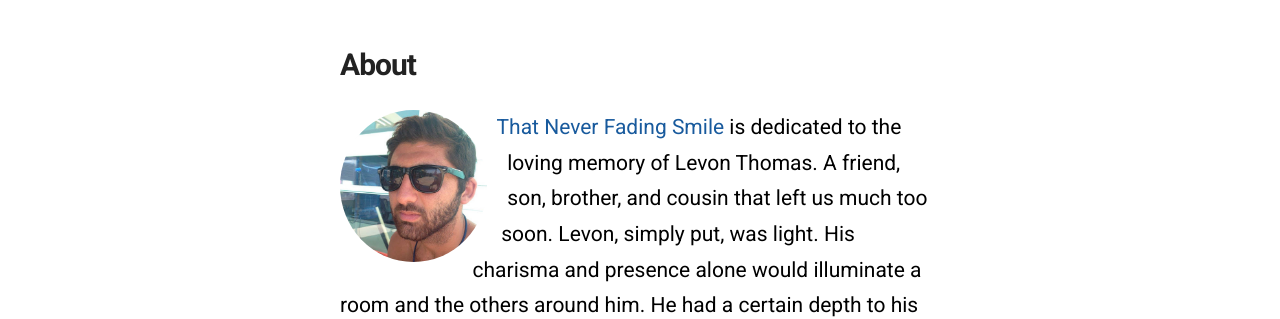
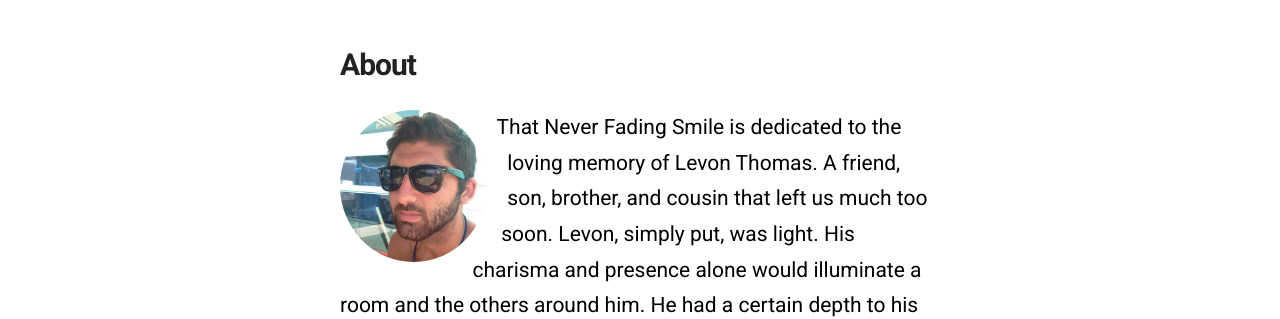
Before and after one commit to balzohrd/flapjack, a Jekyll site: the page built from about.md, in a window 1280 px wide. Shown: the top 319 px of the page. Built offline with Jekyll 4.4.1, drawn with Linux system fonts in a browser that asks for light colours; nearby versions of some CDN libraries; comment, search, counter and statistics services are not loaded; some of the changed text lies outside the part shown.

```diff
--- a/about.md
+++ b/about.md
@@ -4,7 +4,7 @@
 permalink: /about/
 excerpt: "About page description"
 ---
- <img class="c-image" src="{{ "/assets/images/levsitepic.jpg" | prepend: site.baseurl }}" border="0" alt="[name]" /> [That Never Fading Smile](thatneverfadingsmile.com) is dedicated to the loving memory of Levon Thomas. A friend, son, brother, and cousin that left us much too soon. Levon, simply put, was light. His charisma and presence alone would illuminate a room and the others around him. He had a certain depth to his pattern of thinking, he was able to illustrate his thoughts through words in the most unique of ways. His ability and more so his strive to grow and learn had really developed in the past few months. He wanted to be better and was constantly enriching his mind through many outlets, by far the most important being music. For this reason, some of Lev’s closest friends have gathered together to create this website. In times of hardship and sorrow words can be hollow. Lev and I understood this to its full extent, hence why we leaned on music’s ability to heal and comfort. Music was a major factor in Levon and I becoming such close friends. Countless nights would be spent just talking and searching for music that paralleled our current states of mind. A song, riff, or even some lyrics could sometimes capture the idea we were trying to get across to each other better than our words could. This inspired the launch of this site. It was designed, developed, and its content chosen by close friends of Lev. Check back in every Wednesday to listen to future playlists.
+ <img class="c-image" src="{{ "/assets/images/levsitepic.jpg" | prepend: site.baseurl }}" border="0" alt="[name]" /> That Never Fading Smile is dedicated to the loving memory of Levon Thomas. A friend, son, brother, and cousin that left us much too soon. Levon, simply put, was light. His charisma and presence alone would illuminate a room and the others around him. He had a certain depth to his pattern of thinking, he was able to illustrate his thoughts through words in the most unique of ways. His ability and more so his strive to grow and learn had really developed in the past few months. He wanted to be better and was constantly enriching his mind through many outlets, by far the most important being music. For this reason, some of Lev’s closest friends have gathered together to create this website. In times of hardship and sorrow words can be hollow. Lev and I understood this to its full extent, hence why we leaned on music’s ability to heal and comfort. Music was a major factor in Levon and I becoming such close friends. Countless nights would be spent just talking and searching for music that paralleled our current states of mind. A song, riff, or even some lyrics could sometimes capture the idea we were trying to get across to each other better than our words could. This inspired the launch of this site. It was designed, developed, and its content chosen by close friends of Lev. Check back in every Wednesday to listen to future playlists.
  <h4>Listen, enjoy, and most importantly, always rock</h4>
  <h4 class="h-tittle">That Never Fading Smile.</h4>
 
```
